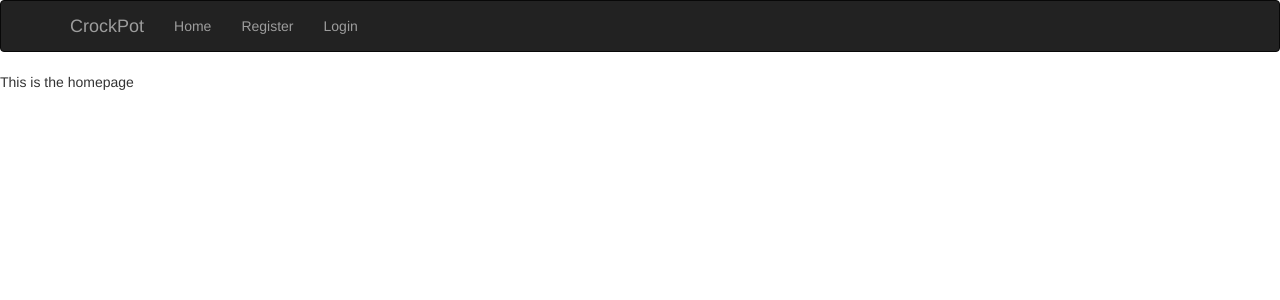
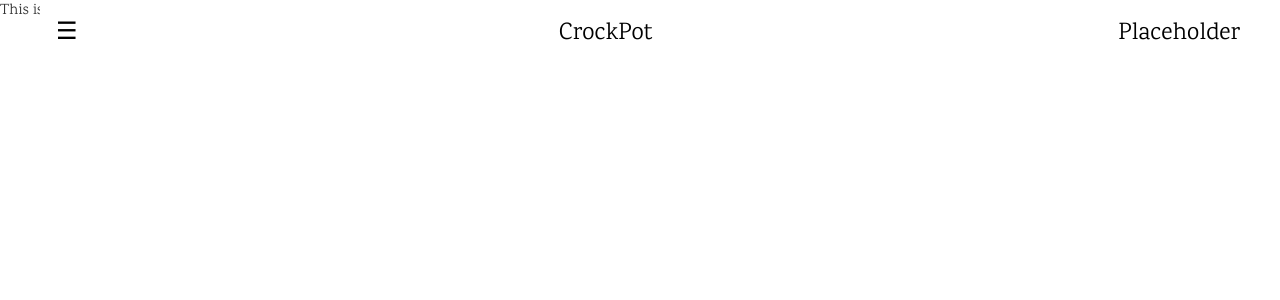
Before and after one commit to gawsk/CrockPot, a Flask app: page / in a window 1280 px wide. Shown: the top 300 px of the page. Run offline with Flask 2, Linux system fonts and the light colour scheme; parts of the project's set-up code (start-up, migrations or seed data) failed here and were passed over; some libraries are stand-ins or nearby versions.

Commit message:
Initial nav-bar style

```diff
--- a/app/templates/sidebar.html
+++ b/app/templates/sidebar.html
@@ -6,51 +6,71 @@
 {% import "bootstrap/utils.html" as utils %}
 
 
+{% block styles %}
+  {{ super() }}
+  <link rel="stylesheet" href="https://www.w3schools.com/w3css/4/w3.css">
+  <link rel="stylesheet" href="https://fonts.googleapis.com/css?family=Karma">
+  <style>
+    body,h1,h2,h3,h4,h5,h6 {font-family: "Karma", sans-serif}
+    .w3-bar-block .w3-bar-item {padding:20px}
+  </style>
+{% endblock %}
+
 {% block head %}
     {{ super() }}
     <title>{% block title %}{% endblock %}</title>
 {% endblock %}
 
 {% block navbar %}
-    <div class="navbar navbar-inverse" role="navigation">
-        <div class="container">
-            <div class="navbar-header">
-                <button type="button" class="navbar-toggle" data-toggle="collapse" data-target=".navbar-collapse">
-                    <span class="sr-only">Navbar</span>
-                    <span class="icon-bar"></span>
-                    <span class="icon-bar"></span>
-                    <span class="icon-bar"></span>
-                </button>
-                <a class="navbar-brand" href="/">CrockPot</a>
-            </div>
-            <div class="navbar-collapse collapse">
-                <ul class="nav navbar-nav">
-                  <li><a href="{{ url_for('home.index') }}">Home</a></li>
+  <nav class="w3-sidebar w3-bar-block w3-card w3-top w3-xlarge w3-animate-left" style="display:none;z-index:2;width:20%;min-width:300px" id="mySidebar">
+    <a href="javascript:void(0)" onclick="w3_close()"
+    class="w3-bar-item w3-button">☰</a>
+
     {% if current_user.is_active %}
-                    <li><a href="{{ url_for('auth.logout') }}">Logout</a></li>
-                    <li><a href="{{ url_for('recipe.add') }}">Add Recipe</a></li>
-                    <li><a href="{{ url_for('recipe.view_all') }}">View all Recipes</a></li>
-                    <li><a href="{{ url_for('user_mgmt.view') }}">Your profile</a></li>
-                    <form action="{{ url_for('search.ingrd') }}" method="post">
+      <a href="{{ url_for('recipe.add') }}" class="w3-bar-item w3-button">Add Recipe</a>
+      <a href="{{ url_for('recipe.view_all') }}" class="w3-bar-item w3-button">View all Recipes</a>
+      <a href="{{ url_for('user_mgmt.view') }}" class="w3-bar-item w3-button">Your profile</a>
+      <form action="{{ url_for('search.ingrd') }}" class="w3-bar-item w3-button" method="post">
         {{ search_form.hidden_tag() }}
-                      <legend>Search </legend>
-                      {{ wtf.form_field(search_form.name, class='form-control', placeholder='Search...') }}
-                      {{ render_field(search_form.submit, class='btn btn-success btn-block') }}
+        Search: {{ search_form.name(class_="form-control", placeholder="Search for an Ingredient...") }}
       </form>
+
+
+      </br>
+      </br>
+      </br>
+      </br>
+      </br>
+      </br>
+      </br>
+      </br>
+      <a href="{{ url_for('auth.logout') }}" class="w3-bar-item w3-button">Logout</a>
     {% else %}
-                    <li><a href="{{ url_for('auth.register') }}">Register</a></li>
-                    <li><a href="{{ url_for('auth.login') }}">Login</a></li>
+      <a href="{{ url_for('auth.register') }}" class="w3-bar-item w3-button">Register</a>
+      <a href="{{ url_for('auth.login') }}" class="w3-bar-item w3-button">Login</a>
     {% endif %}
-                </ul>
-            </div>
+  </nav>
+  <!-- Top menu -->
+  <div class="w3-top">
+    <div class="w3-white w3-xlarge" style="max-width:1200px;margin:auto">
+      <div class="w3-button w3-padding-16 w3-left" onclick="w3_open()">☰</div>
+      <div class="w3-right w3-padding-16">Placeholder</div>
+      <a href="/"><div class="w3-center w3-padding-16">CrockPot</div></a>
     </div>
   </div>
 {% endblock %}
 
-{% block content %}
-    <div class="container">
-        {% block page_content %}{% endblock %}
-    </div>
+{% block scripts %}
+  <script>
+    // Script to open and close sidebar
+    function w3_open() {
+        document.getElementById("mySidebar").style.display = "block";
+    }
+
+    function w3_close() {
+        document.getElementById("mySidebar").style.display = "none";
+    }
+  </script>
 {% endblock %}
 
   </body>
```
Lines whose indentation alone changed are shown as unchanged.
